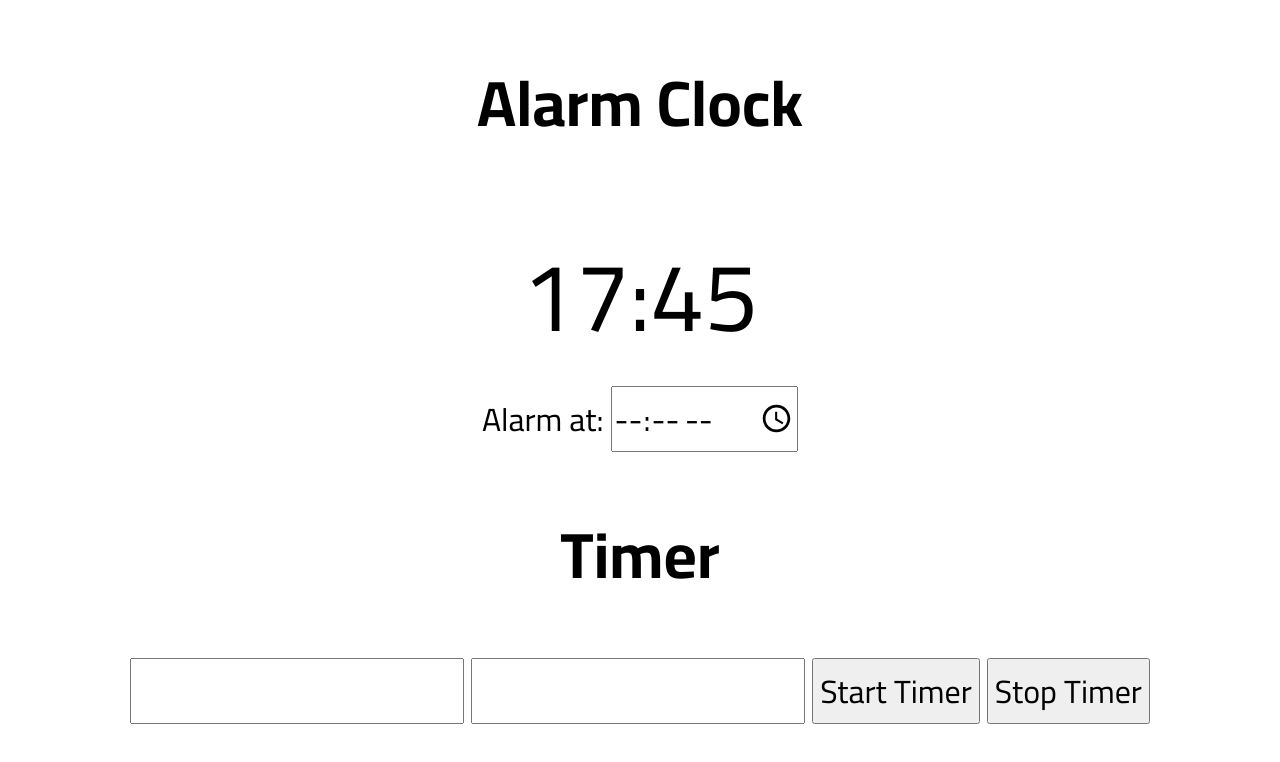
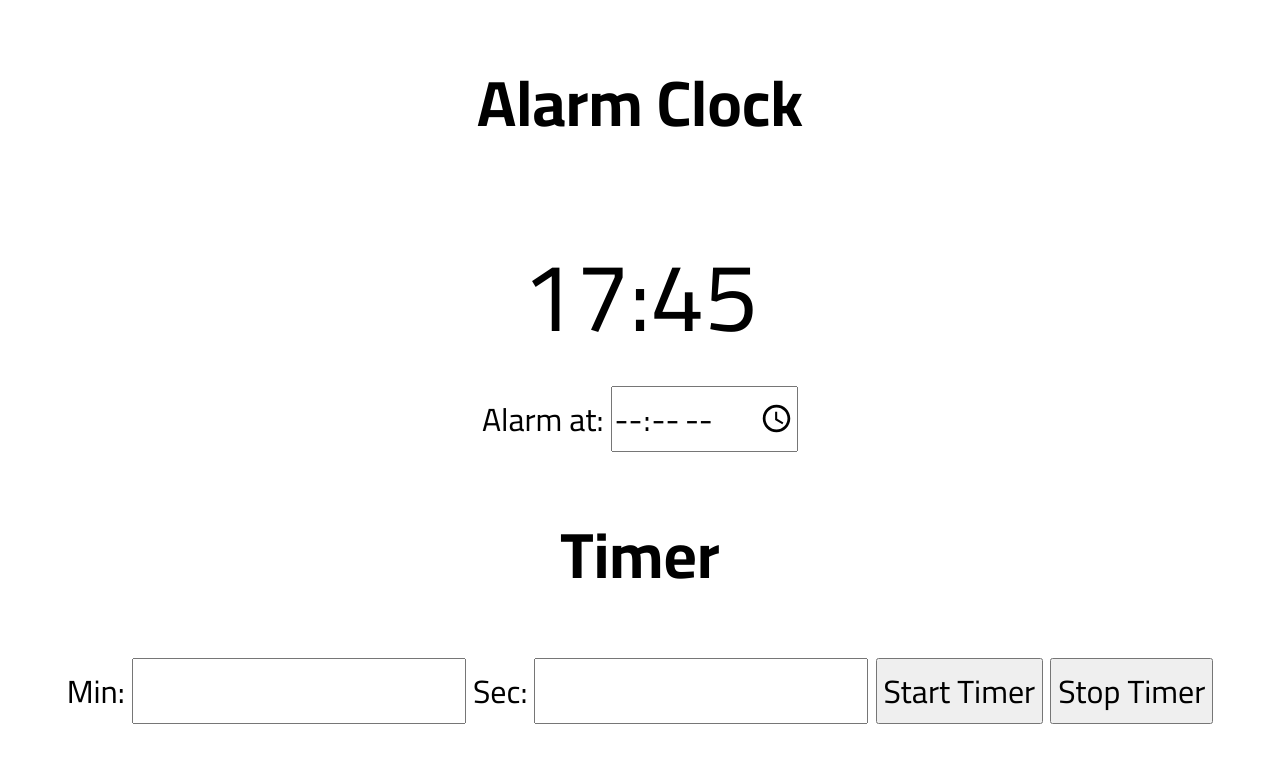
Before and after one commit to Seydaspferd/js_alarmclock, a plain HTML site: page index.html in a window 1280 px wide. Drawn offline with Linux system fonts and the light colour scheme.

Commit message:
added labels for timer and changed input size

```diff
--- a/index.html
+++ b/index.html
@@ -26,8 +26,10 @@
 
     <div class="timediv">
       <div><h1>Timer</h1></div>
-      <input type="number" id="minuteinput" maxlength="2" size="2" />
-      <input type="number" id="secondinput" maxlength="2" size="2" />
+      <label for="minuteinput">Min:</label>
+      <input type="number" id="minuteinput" maxlength="2" size="1" />
+      <label for="secondinput">Sec:</label>
+      <input type="number" id="secondinput" maxlength="2" size="1" />
       <button id="startbtn">Start Timer</button>
       <button id="stopbtn">Stop Timer</button>
       <div id="inputalarm"></div>
```
